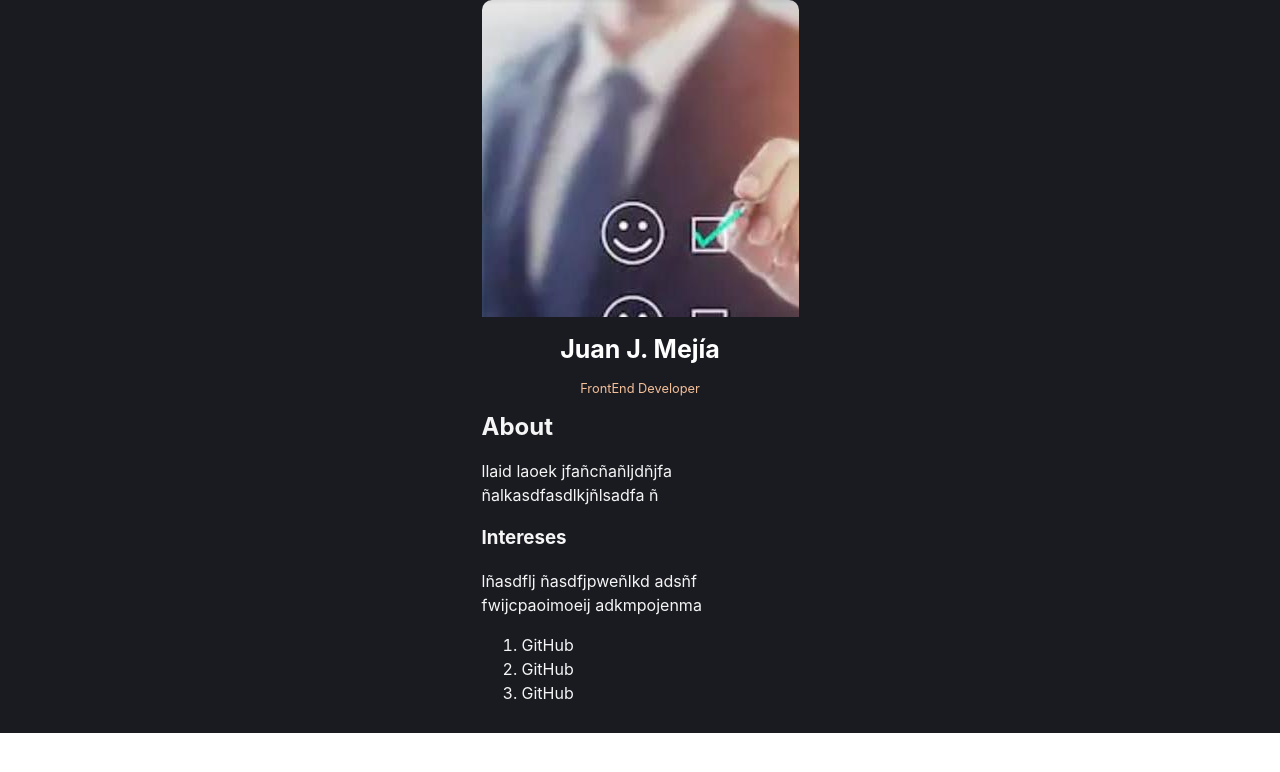
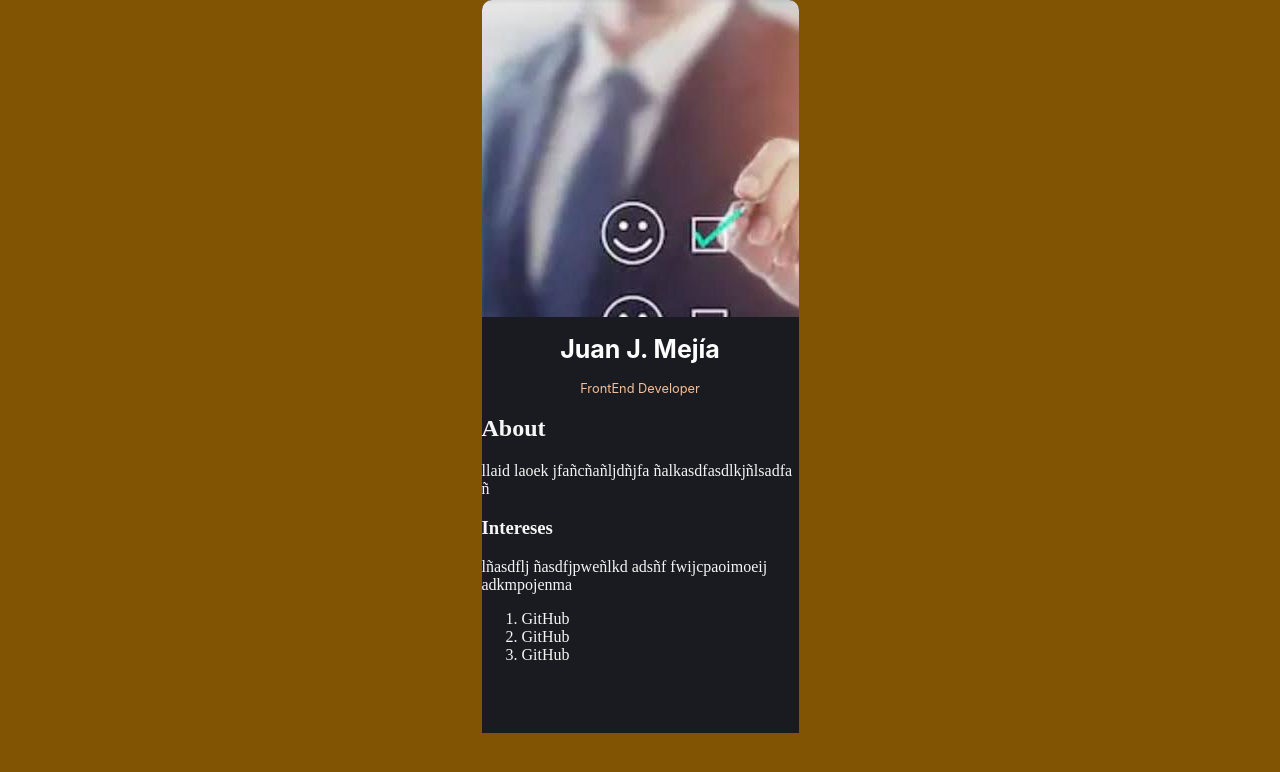
Before and after one commit to imevasoldi/Digital-card, a React (Vite) app: page / in a window 1280 px wide. Shown: the top 772 px of the page. Built offline with nearby package versions, Linux system fonts and the light colour scheme.

Commit message:
display place-content

```diff
--- a/src/App.css
+++ b/src/App.css
@@ -1,10 +1,11 @@
 .info--picture {
     /* position: absolute; */
-    /* padding: 40px; */
-    /* margin-bottom: 1px; */
+
   width: 317px;
   height: 317px;
-  margin: 0 auto;
+  /* left: 50%;
+  top: 50%;
+  transform: translate(-50%, -50%); */
 
 
 
@@ -14,17 +15,26 @@
   }
 
   .container{
+    /* margin: 0 auto; */
     background: #1A1B21;
+    border-radius: 10px 10px 0px 0px;
+    /* left: 50%;
+  top: 50%; */
+  /* transform: translate(-50%, -50%); */
+    /* align-self: auto;
+    justify-self: baseline;
+   */
 
   }
 
   .main--content{
-    margin: 0 auto;
+    /* position: absolute; */
 
   width: 317px;
   height: 399px;
-  left: 116px;
-  top: 361px;
+  /* left: 50%;
+  top: 50%;
+  transform: translate(-50%, -50%); */
 
   background: #1A1B21;
   }
--- a/src/index.css
+++ b/src/index.css
@@ -1,37 +1,14 @@
-:root {
-  font-family: Inter, Avenir, Helvetica, Arial, sans-serif;
-  font-size: 16px;
-  line-height: 24px;
-  font-weight: 400;
-  /* background-color: #242424; */
-
-  /* color-scheme: light dark;
-  color: rgba(255, 255, 255, 0.87);
-
-  font-synthesis: none;
-  text-rendering: optimizeLegibility;
-  -webkit-font-smoothing: antialiased;
-  -moz-osx-font-smoothing: grayscale;
-  -webkit-text-size-adjust: 100%; */
-}
-
-a {
-  font-weight: 500;
-  color: #646cff;
-  text-decoration: inherit;
-}
-a:hover {
-  color: #535bf2;
-}
-
 body {
   margin: 0;
   /* margin: 0 auto; */
 
   /* margin-top:20px; */
   /* padding: 400px; */
-  /* display: flex; */
+  display: flex;
   /* place-items: center; */
+  place-content: center;
+  /* /* justify-content: baseline; */
+  /* align-items: flex-end; */
   /* min-width: 320px; */
   /* min-height: 100vh; */
   /* left: 65px;
@@ -39,40 +16,3 @@ body {
   background: rgb(128, 84, 2);
 
 }
-
-h1 {
-  font-size: 3.2em;
-  line-height: 1.1;
-}
-
-button {
-  border-radius: 8px;
-  border: 1px solid transparent;
-  padding: 0.6em 1.2em;
-  font-size: 1em;
-  font-weight: 500;
-  font-family: inherit;
-  background-color: #1a1a1a;
-  cursor: pointer;
-  transition: border-color 0.25s;
-}
-button:hover {
-  border-color: #646cff;
-}
-button:focus,
-button:focus-visible {
-  outline: 4px auto -webkit-focus-ring-color;
-}
-
-@media (prefers-color-scheme: light) {
-  :root {
-    color: #213547;
-    background-color: #ffffff;
-  }
-  a:hover {
-    color: #747bff;
-  }
-  button {
-    background-color: #f9f9f9;
-  }
-}
```
